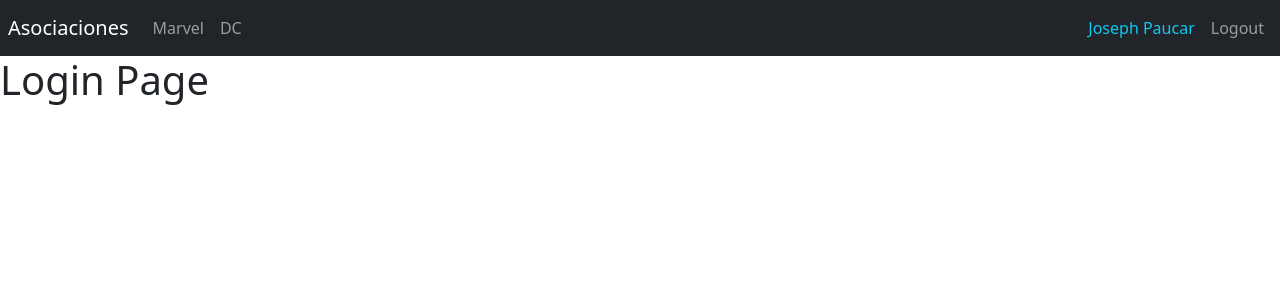
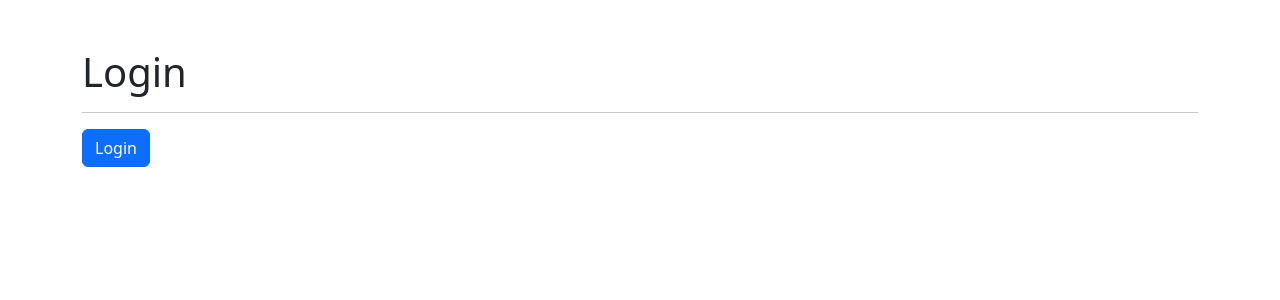
Before and after one commit to jojupacr5/HeroesSPA, a React (Vite) app: page /login in a window 1280 px wide. Shown: the top 300 px of the page. Built offline with nearby package versions, Linux system fonts and the light colour scheme.

Commit message:
Creacion de un nuevo route que solo se usa para los heroes y separando el login del layout normal una vez logeado

```diff
--- a/src/auth/pages/LoginPage.jsx
+++ b/src/auth/pages/LoginPage.jsx
@@ -1,7 +1,26 @@
+import { useNavigate } from "react-router-dom"
+
 export const LoginPage = () => {
+
+  const navigate = useNavigate();
+
+  const handleLogin = () => {
+    navigate('/marvel', {
+      replace: true
+    })
+  }
+
   return (
-    <h1>
-      Login Page
-    </h1>
+    <div className="container mt-5">
+      <h1>Login</h1>
+      <hr />
+
+      <button
+        className="btn btn-primary"
+        onClick={ handleLogin }
+      >
+        Login
+      </button>
+    </div>
   )
 }
--- a/src/heroes/index.js
+++ b/src/heroes/index.js
@@ -1 +1,2 @@
 export * from "./pages";
+export * from "./routes/HeroesRoutes";
--- /dev/null
+++ b/src/heroes/pages/HeroPage.jsx
@@ -0,0 +1,7 @@
+export const HeroPage = () => {
+  return (
+    <>
+      <h1>Hero Page</h1>
+    </>
+  )
+}
--- /dev/null
+++ b/src/heroes/pages/SearchPage.jsx
@@ -0,0 +1,7 @@
+export const SearchPage = () => {
+  return (
+    <>
+      <h1>Search Page</h1>
+    </>
+  )
+}
--- a/src/heroes/pages/index.js
+++ b/src/heroes/pages/index.js
@@ -1,2 +1,4 @@
 export * from "./DcPage";
 export * from "./MarvelPage";
+export * from "./SearchPage";
+export * from "./HeroPage";
--- /dev/null
+++ b/src/heroes/routes/HeroesRoutes.jsx
@@ -0,0 +1,23 @@
+import { Navigate, Route, Routes } from "react-router-dom"
+import { Navbar } from "../../ui"
+import { DcPage, MarvelPage, SearchPage, HeroPage } from "../pages"
+
+export const HeroesRoutes = () => {
+  return (
+    <>
+      <Navbar />
+
+      <div className="container">
+        <Routes>
+          <Route path="marvel" element={ <MarvelPage />} />
+          <Route path="dc" element={ <DcPage />} />
+
+          <Route path="search" element={ <SearchPage />} />
+          <Route path="hero" element={ <HeroPage />} />
+
+          <Route path="/" element={<Navigate to="/marvel" />} />
+        </Routes>
+      </div>
+    </>
+  )
+}
--- a/src/router/AppRouter.jsx
+++ b/src/router/AppRouter.jsx
@@ -1,19 +1,14 @@
-import { Routes, Route, Navigate } from "react-router-dom"
+import { Routes, Route } from "react-router-dom"
 import { LoginPage } from "../auth"
-import { MarvelPage, DcPage } from '../heroes'
-import { Navbar } from "../ui"
+import { HeroesRoutes } from '../heroes'
 
 export const AppRouter = () => {
   return (
     <>
-      <Navbar />
-
       <Routes>
-        <Route path="marvel" element={ <MarvelPage />} />
-        <Route path="dc" element={ <DcPage />} />
         <Route path="login" element={ <LoginPage />} />
 
-        <Route path="/" element={<Navigate to="/marvel" />} />
+        <Route path="/*" element={<HeroesRoutes />} />
       </Routes>
     </>
   )
--- a/src/ui/components/Navbar.jsx
+++ b/src/ui/components/Navbar.jsx
@@ -1,7 +1,16 @@
-import { Link, NavLink } from 'react-router-dom';
+import { Link, NavLink, useNavigate } from 'react-router-dom';
 
 
 export const Navbar = () => {
+
+  const navigate = useNavigate();
+
+  const handleLogout = () => {
+    navigate('/login', {
+      replace: true
+    });
+  }
+
   return (
     <nav className="navbar navbar-expand-sm navbar-dark bg-dark p-2">
 
@@ -28,6 +37,13 @@ export const Navbar = () => {
           >
             DC
           </NavLink>
+
+          <NavLink
+            className={({ isActive }) => `nav-item nav-link ${ isActive ? 'active' : ''}`}
+            to="/search"
+          >
+            Search
+          </NavLink>
         </div>
       </div>
 
@@ -39,6 +55,7 @@ export const Navbar = () => {
 
           <button
             className='nav-item nav-link btn'
+            onClick={handleLogout}
           >
             Logout
           </button>
```
